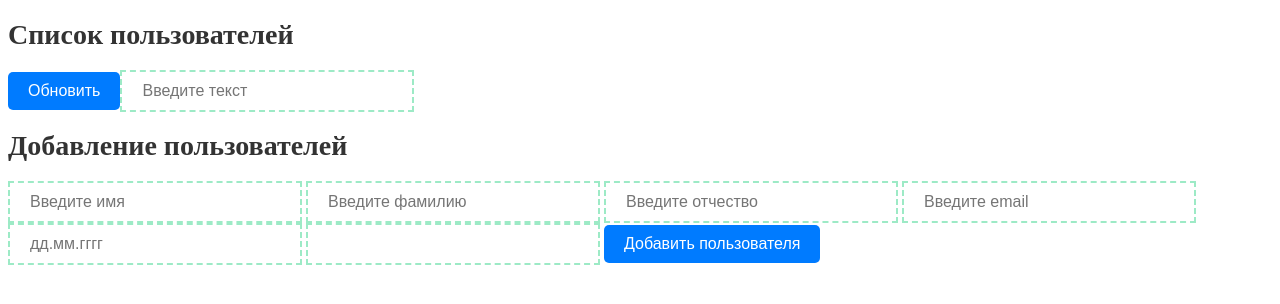
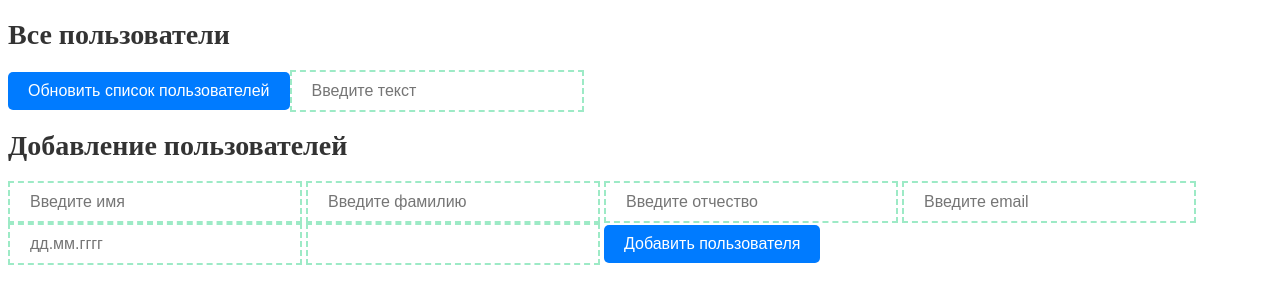
Before and after one commit to Jooly05/lab_js, a website: page index.html in a window 1280 px wide. Drawn offline with Linux system fonts and the light colour scheme; no server answers.

Commit message:
Обновлен заголовок и название кнопки

```diff
--- a/index.html
+++ b/index.html
@@ -8,8 +8,8 @@
     </head>
     <body>
         <div class="container">
-            <h1>Список пользователей</h1>
-            <button id="fetchDataButton">Обновить</button><input type="text" id="selectionСondition" placeholder="Введите текст"/>
+            <h1>Все пользователи</h1>
+            <button id="fetchDataButton">Обновить список пользователей</button><input type="text" id="selectionСondition" placeholder="Введите текст"/>
             <ul id="listUser"></ul>
             <h1>Добавление пользователей</h1>
         </div>
```
